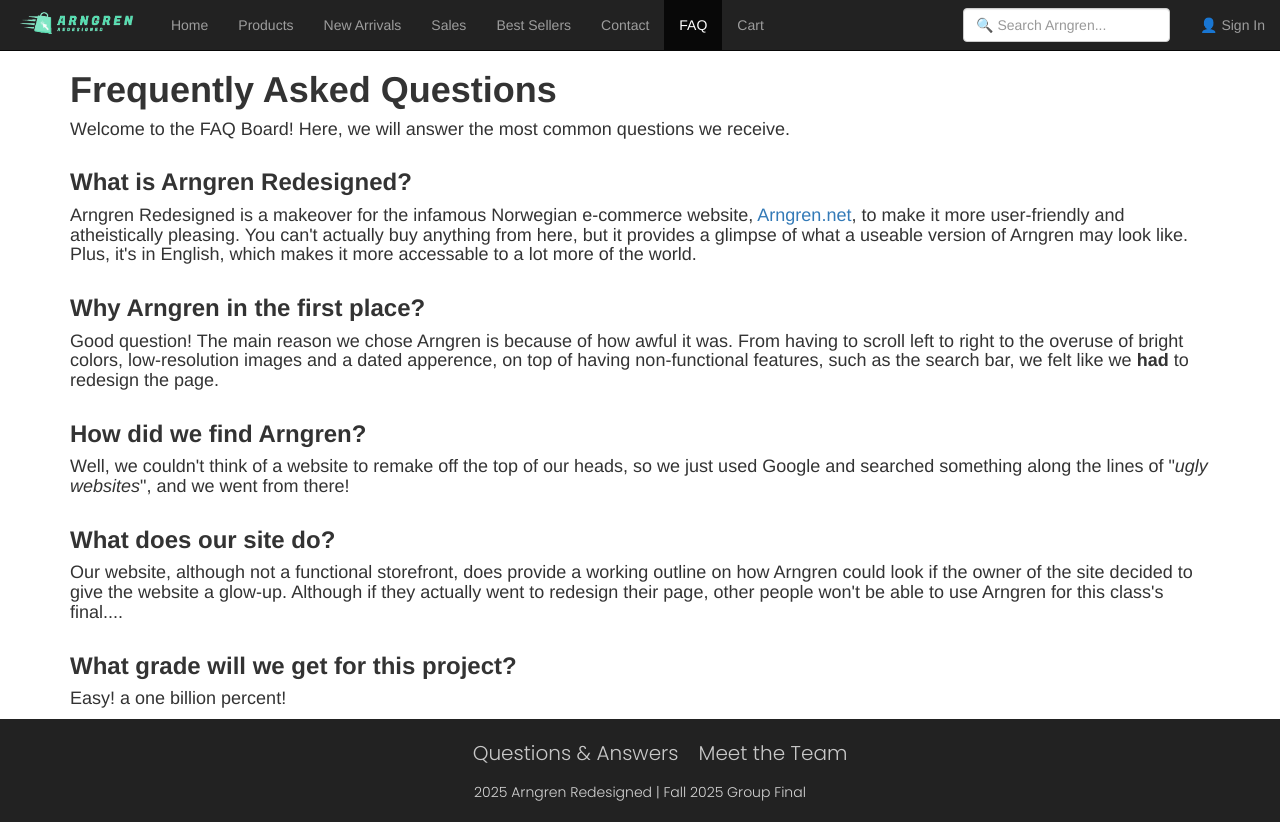
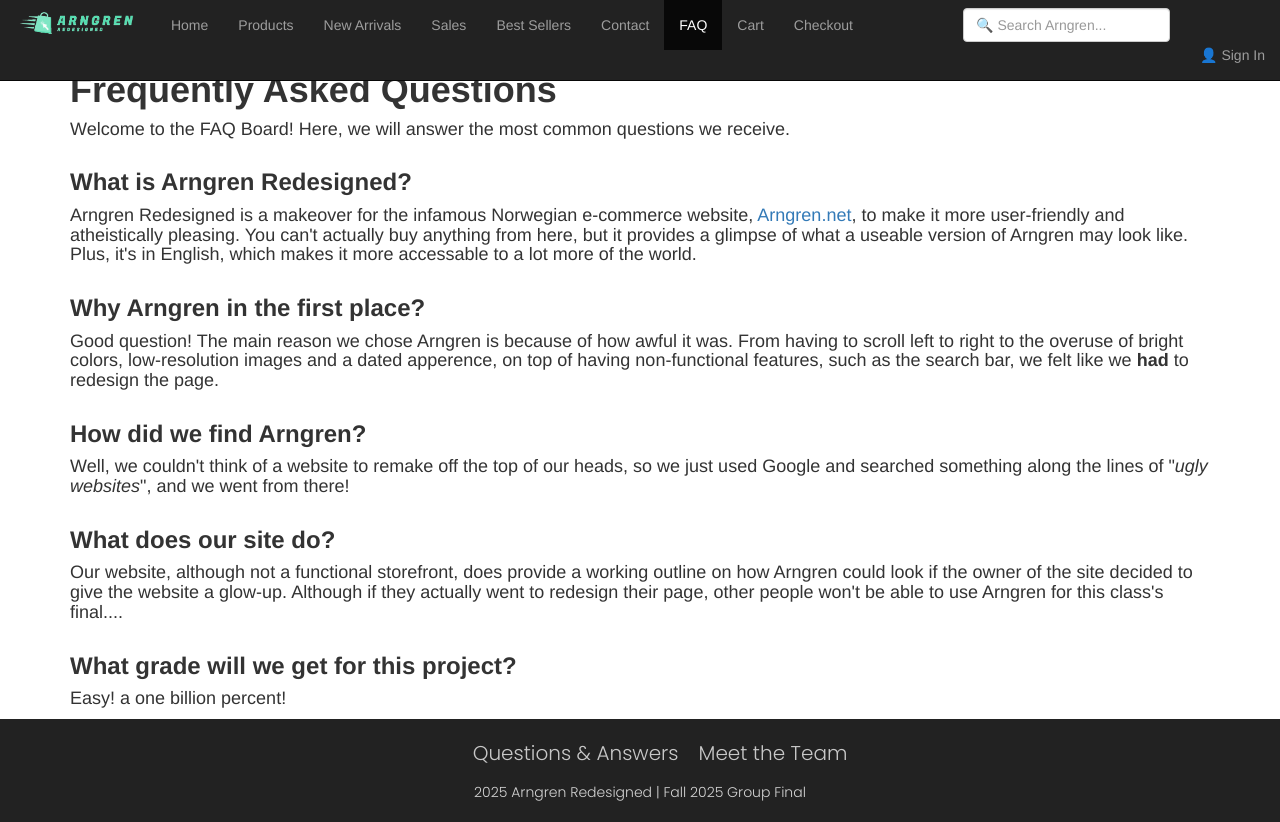
Before and after one commit to eepy-mike/INF-286-Final-Project, a plain HTML site: page faq.html in a window 1280 px wide. Drawn offline with nearby package versions, Linux system fonts and the light colour scheme.

Commit message:
Add Checkout link to FAQ navigation

```diff
--- a/faq.html
+++ b/faq.html
@@ -46,6 +46,7 @@
                 <li><a href="#">Contact</a></li>
                 <li class="active"><a href="faq.html">FAQ</a></li>
                 <li><a href="#">Cart</a></li>
+                <li><a href="checkout.html">Checkout</li>
             </ul>
             <!-- Sign-in Link -->
             <ul class="nav navbar-nav navbar-right">
```
